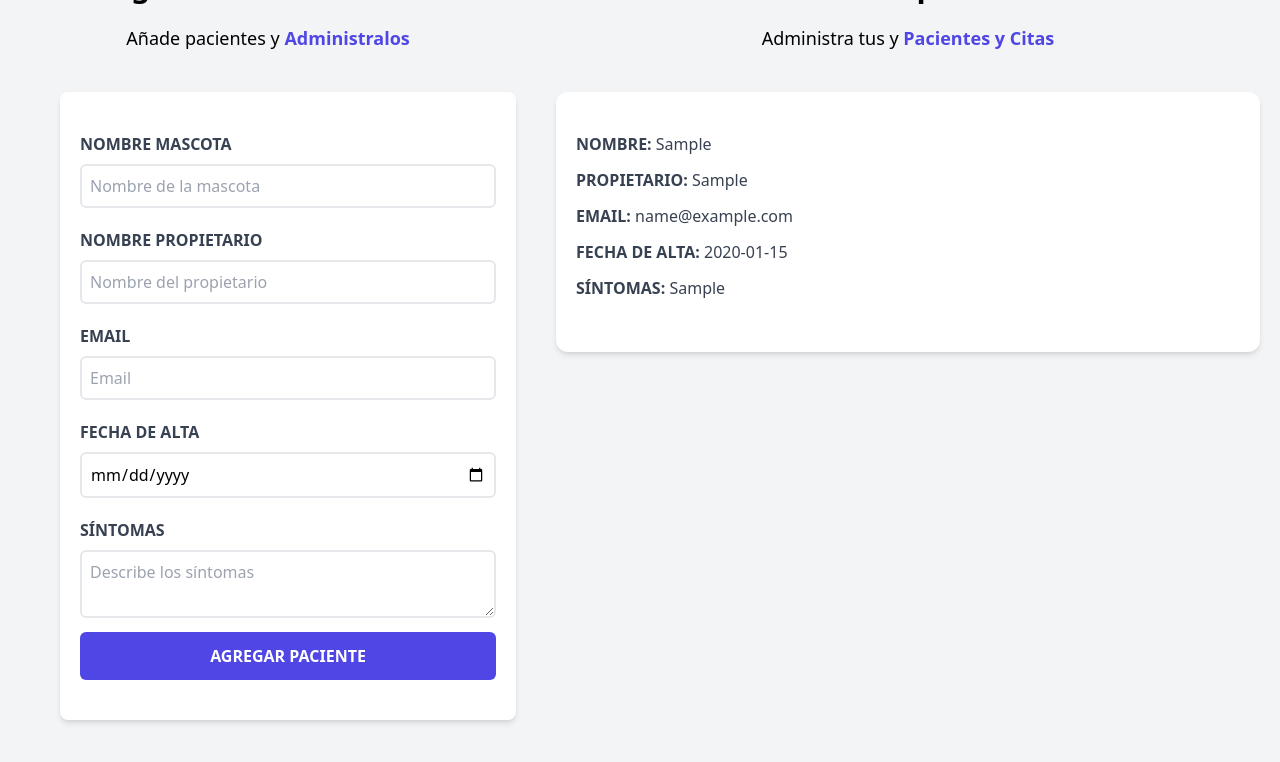
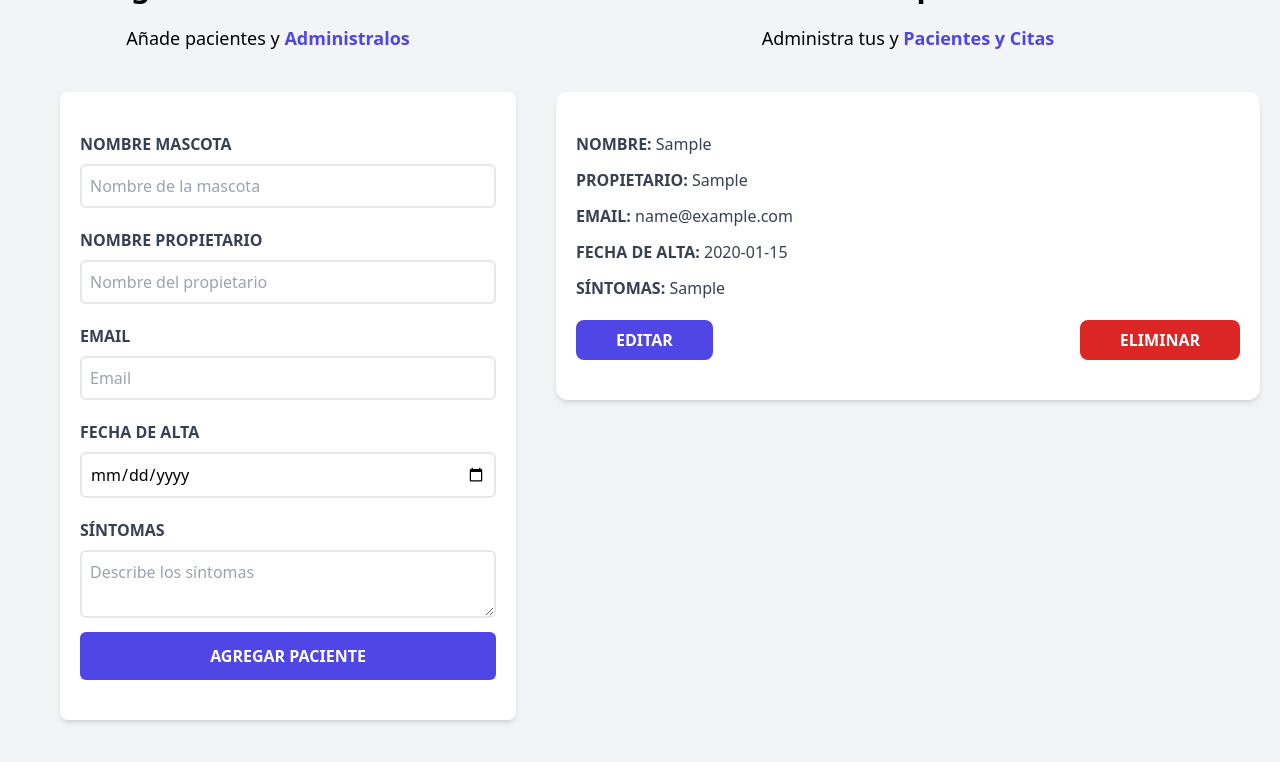
Before and after one commit to yorman40k/citas-react, a React (Vite) app: page / in a window 1280 px wide. Both pictures are taken after typing "Sample", "Sample", "name@example.com", "2020-01-15", "Sample" into the empty fields and a click on the input "Agregar paciente". Shown: the part 208-970 px from the top of the page. Built offline with nearby package versions, Linux system fonts and the light colour scheme.

Commit message:
wip: add new button for pacient component

```diff
--- a/src/components/Pacient.jsx
+++ b/src/components/Pacient.jsx
@@ -23,6 +23,26 @@ const Pacient = ({ paciente }) => {
           <p className="font-bold mb-3 text-gray-700 uppercase">Síntomas: {""}
             <span className="font-normal normal-case">{sintomas}</span>
           </p>
+
+          <div className="mt-5 flex justify-between">
+
+            <button
+              type="button"
+              className="py-2 px-10 bg-indigo-600 hover:bg-indigo-700 text-white font-bold
+              uppercase rounded-lg"
+            >
+              Editar
+            </button>
+
+            <button
+              type="button"
+              className="py-2 px-10 bg-red-600 hover:bg-red-700 text-white font-bold
+              uppercase rounded-lg"
+            >
+              Eliminar
+            </button>
+
+          </div>
     </div>
   )
 }
--- a/src/components/PacientsList.jsx
+++ b/src/components/PacientsList.jsx
@@ -43,8 +43,6 @@ function PacientsList({ pacientes }) {
       )
 
       }
-
-
     </div>
   )
 }
```
